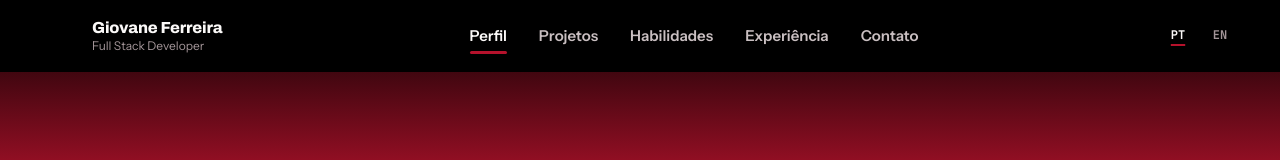
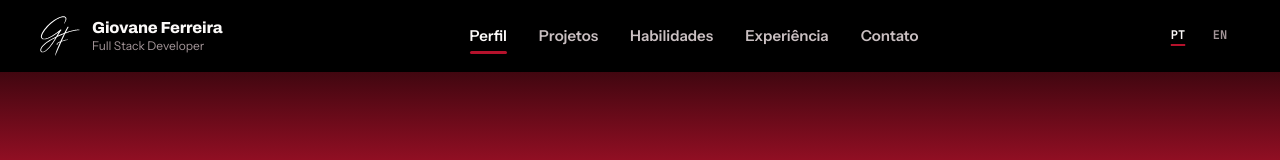
Before and after one commit to giovane-f16/portfolio-projetos, a Next.js app: page / in a window 1280 px wide. Shown: the top 160 px of the page. Built offline with nearby package versions, Linux system fonts and the light colour scheme.

Commit message:
fix(ui): mostra a logo branca ao lado do nome no topo
Co-Authored-By: Claude Opus 5.5 <noreply@anthropic.com>

```diff
--- a/src/app/globals.css
+++ b/src/app/globals.css
@@ -73,7 +73,7 @@ html[data-locale="en"] [data-locale-copy="pt"], html[data-locale="pt"] [data-loc
   width: 40px; height: 40px; display: grid; flex: 0 0 auto; place-items: center; overflow: hidden;
 }
 .brand-logo {
-  width: 100%; height: 100%; object-fit: contain; filter: brightness(0);
+  width: 100%; height: 100%; object-fit: contain; filter: brightness(0) invert(1);
 }
 .brand-copy {
   display: grid; line-height: 1.2;
```
